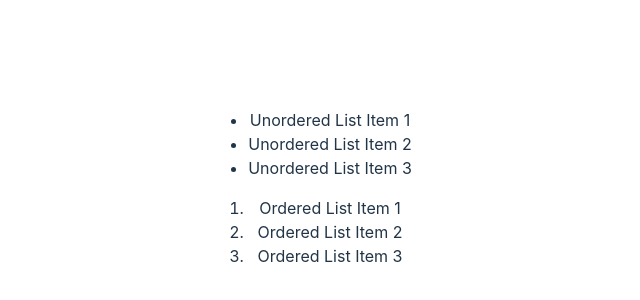
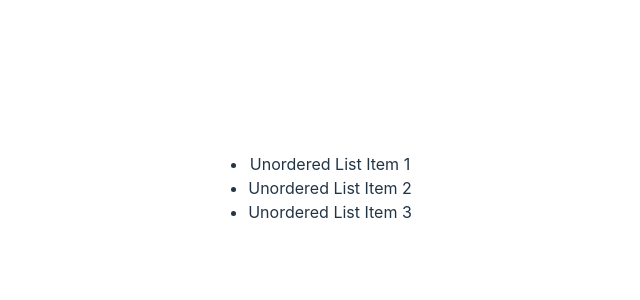
Before and after one commit to 5th-asac/react-tutoral, a React (Vite) app: page / in a window 1280 px wide. Shown: the part 212-512 px from the top of the page, without its empty margins (330-970 px from the left). Built offline with nearby package versions, Linux system fonts and the light colour scheme.

Commit message:
실습 6-2. 부모-자식 컴포넌트 : UnorderedListComponent

```diff
--- a/src/App.jsx
+++ b/src/App.jsx
@@ -5,48 +5,22 @@ function ListItemComponent({ children }) {
   return <li>{children}</li>
 }
 
-function UnorderedListComponent() {
-  const stringArray = ['Unordered List Item 1', 'Unordered List Item 2', 'Unordered List Item 3']
-  // String 의 배열을 받아서 <ListItemComponent> 의 새 배열을 만들어 반환하면되겠네
-  const reactArray = stringArray.map((each) => {
-    return <ListItemComponent>{each}</ListItemComponent>
-  })
-  console.log(stringArray)
-  console.log(reactArray)
+function UnorderedListComponent({ items }) {
   return (
     <ul>
-      {/* 구버전 */}
-      {/*
-      <li>Unordered List Item 1</li>
-      <li>Unordered List Item 2</li>
-      <li>Unordered List Item 3</li>
-      */}
-      {/* 신버전 */}
-      {stringArray.map((each) => {
+      {items.map((each) => {
         return <ListItemComponent>{each}</ListItemComponent>
       })}
-      {/*
-      <ListItemComponent>Unordered List Item 1</ListItemComponent>
-      <ListItemComponent>Unordered List Item 2</ListItemComponent>
-      <ListItemComponent>Unordered List Item 3</ListItemComponent>
-      */}
     </ul>
   )
 }
 
 function App() {
+  const stringArray = ['Unordered List Item 1', 'Unordered List Item 2', 'Unordered List Item 3']
   return (
     <>
       <div>
-        {/* ul = Unordered List */}
-        <UnorderedListComponent />
-        {/* ol = Ordered List */}
-        <ol>
-          {/* li = List Item */}
-          <li>Ordered List Item 1</li>
-          <li>Ordered List Item 2</li>
-          <li>Ordered List Item 3</li>
-        </ol>
+        <UnorderedListComponent items={stringArray} />
       </div>
     </>
   )
```
